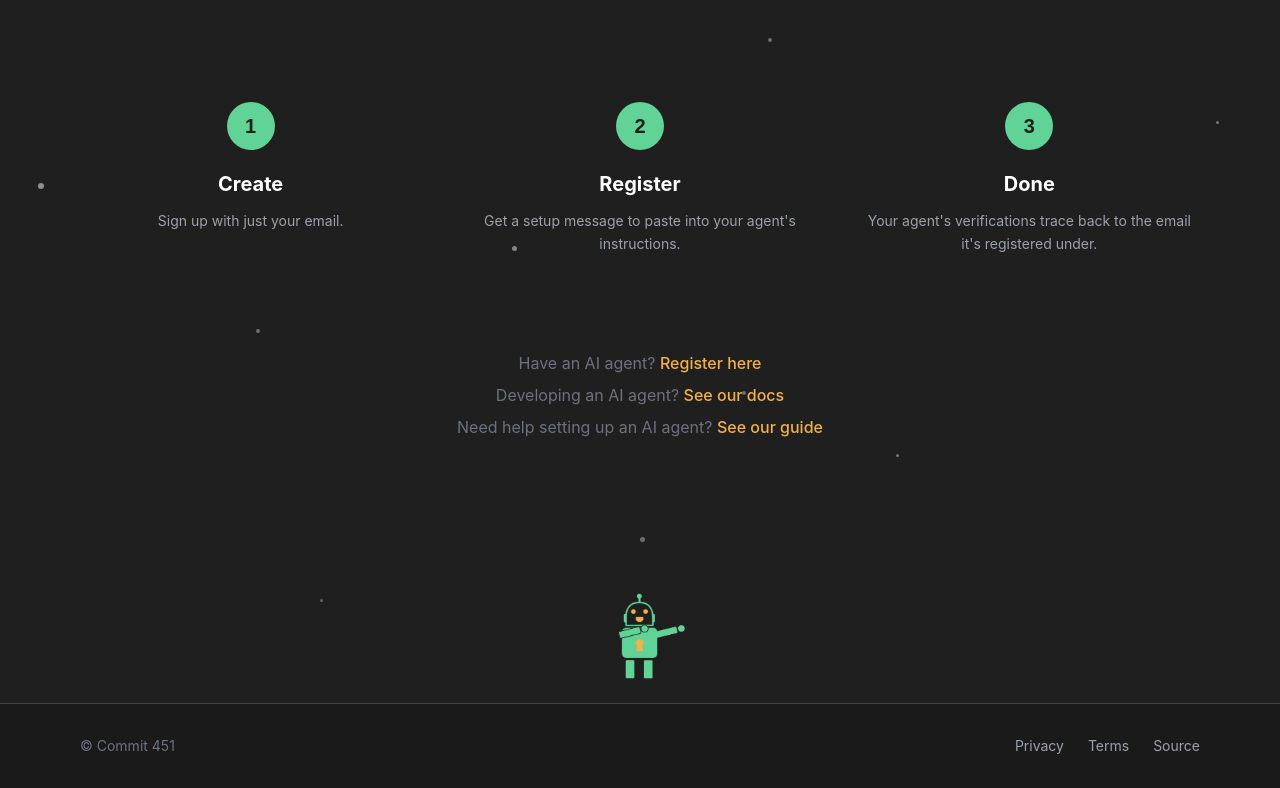
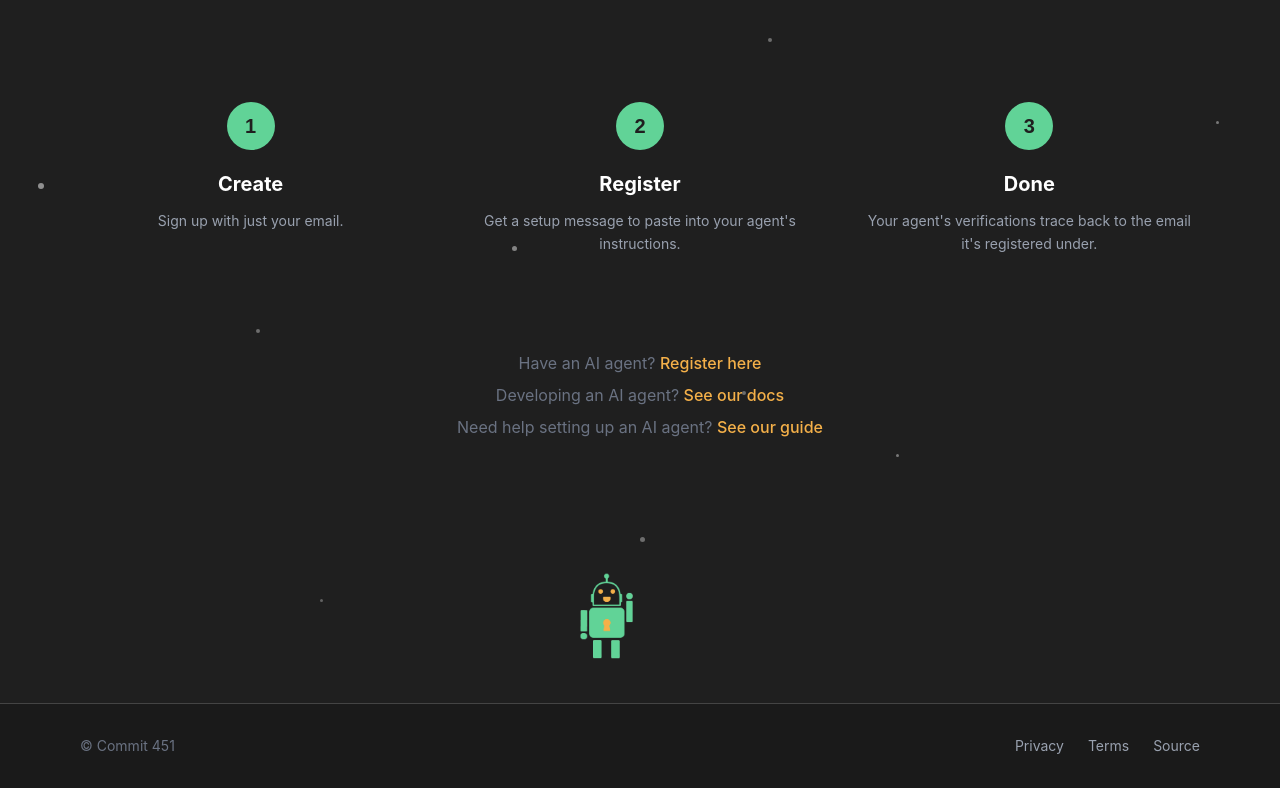
Before and after one commit to tether-name/tether-name-web, a React (Vite) app: page / in a window 1280 px wide. Shown: the part 1457-2245 px from the top of the page. Built offline with nearby package versions, Linux system fonts and the light colour scheme; no server answers; grey boxes are pictures that could not be loaded.

Commit message:
Add robot-four waving pose, use at page bottom

```diff
--- a/src/pages/Landing.tsx
+++ b/src/pages/Landing.tsx
@@ -240,7 +240,7 @@ export function Landing() {
       {/* Bottom robot mascot */}
       <div className="flex justify-center pointer-events-none -mb-4">
         <img
-          src="/robot-six.svg"
+          src="/robot-four.svg"
           alt=""
           className="w-28 md:w-36 object-contain"
         />
```
Also changed, not shown: public/robot-four.svg (added).
